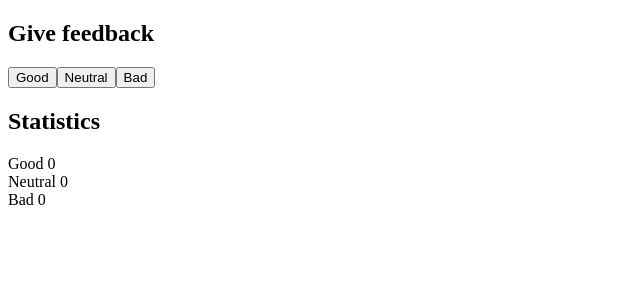
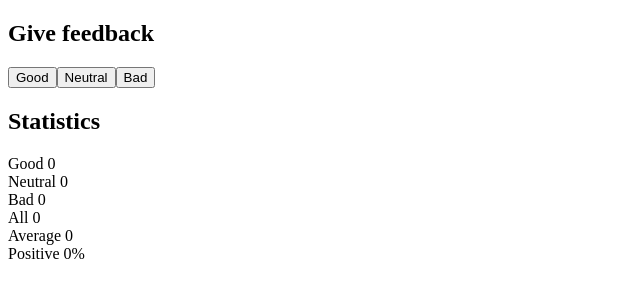
Before and after one commit to CarroCremello/fullstackopen, a React (Vite) app in the folder part1/unicafe/unicafe/: page / in a window 1280 px wide. Shown: the top 300 px of the page, without its empty margins (0-640 px from the left). Built offline with nearby package versions, Linux system fonts and the light colour scheme.

Commit message:
1.7: unicafe step 2

```diff
--- a/part1/unicafe/unicafe/src/App.jsx
+++ b/part1/unicafe/unicafe/src/App.jsx
@@ -1,14 +1,28 @@
 import { useState } from 'react'
 
 const App = () => {
-  // save clicks of each button to its own state
-  const [good, setGood] = useState(0)
-  const [neutral, setNeutral] = useState(0)
-  const [bad, setBad] = useState(0)
+  const [ good, setGood ] = useState(0)
+  const [ neutral, setNeutral ] = useState(0)
+  const [ bad, setBad ] = useState(0)
+  const [ all, setAll ] = useState(0)
+  const [ allVotes, setAllVotes ] = useState([])
 
-  const increaseGood = () => { setGood( good + 1 ) }
-  const increaseNeutral = () => { setNeutral( neutral + 1 ) }
-  const increaseBad = () => { setBad( bad + 1 ) }
+  const increaseGood = () => {
+    setGood( good + 1 )
+    setAll( all + 1 )
+    setAllVotes( allVotes.concat( 1 ) )
+  }
+
+  const increaseNeutral = () => {
+    setNeutral( neutral + 1 )
+    setAll( all + 1 )
+    setAllVotes( allVotes.concat( 0 ) )
+  }
+  const increaseBad = () => {
+    setBad( bad + 1 )
+    setAll( all + 1 )
+    setAllVotes( allVotes.concat( -1 ) )
+  }
 
   return (
     <div>
@@ -18,7 +32,7 @@ const App = () => {
       <Button text="Bad" onClick={increaseBad} />
 
       <Heading type="h2" text="Statistics" />
-      <Display good={good} neutral={neutral} bad={bad} />
+      <Display good={good} neutral={neutral} bad={bad} all={all} allVotes={allVotes} />
     </div>
   )
 }
@@ -32,12 +46,21 @@ const Heading = ({type, text}) => {
 
 const Button = ({onClick, text}) => <button onClick={onClick}>{text}</button>
 
-const Display = ({good, neutral, bad}) => {
+const Display = ({good, neutral, bad, all, allVotes}) => {
+  const average = allVotes.length === 0
+    ? 0
+    : allVotes.reduce((sum, vote) => sum + vote, 0) / allVotes.length
+  const positive = all === 0
+    ? 0
+    : good / all * 100
   return (
     <p>
       Good {good} <br />
       Neutral {neutral} <br />
-      Bad {bad}
+      Bad {bad} <br />
+      All {all} <br />
+      Average {average} <br />
+      Positive {positive}%
     </p>
   )
 }
```
